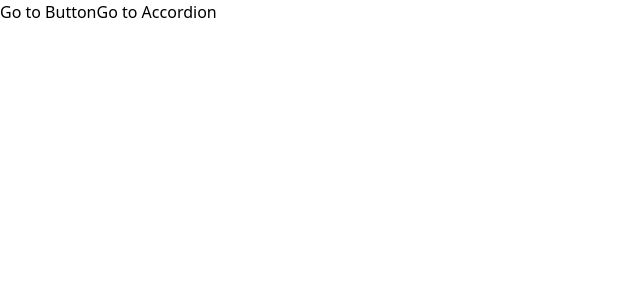
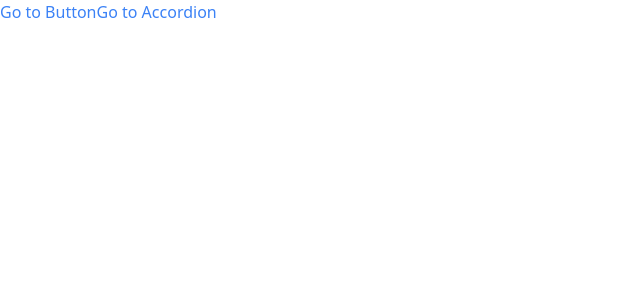
Before and after one commit to zdTang/stephen_react_Mike_learn, a React (Create React App) app in the folder learn_jsx/: page / in a window 1280 px wide. Shown: the top 300 px of the page, without its empty margins (0-640 px from the left). Built offline with nearby package versions, Linux system fonts and the light colour scheme.

Commit message:
C13-230 Link Styling

```diff
--- a/learn_jsx/src/components/Link.js
+++ b/learn_jsx/src/components/Link.js
@@ -1,15 +1,17 @@
 import { useContext } from "react";
 import NavigationContext from "../context/NavigationContext";
+import classNames from "classnames";
 
 const Link = ({ to, children }) => {
   const { navigate } = useContext(NavigationContext);
+  const classes = classNames("text-blue-500");
   const handleClick = (event) => {
     if (event.metakey || event.ctrlKey) return;
     event.preventDefault();
     navigate(to);
   };
   return (
-    <a href={to} onClick={handleClick}>
+    <a className={classes} href={to} onClick={handleClick}>
       {children}
     </a>
   );
```
